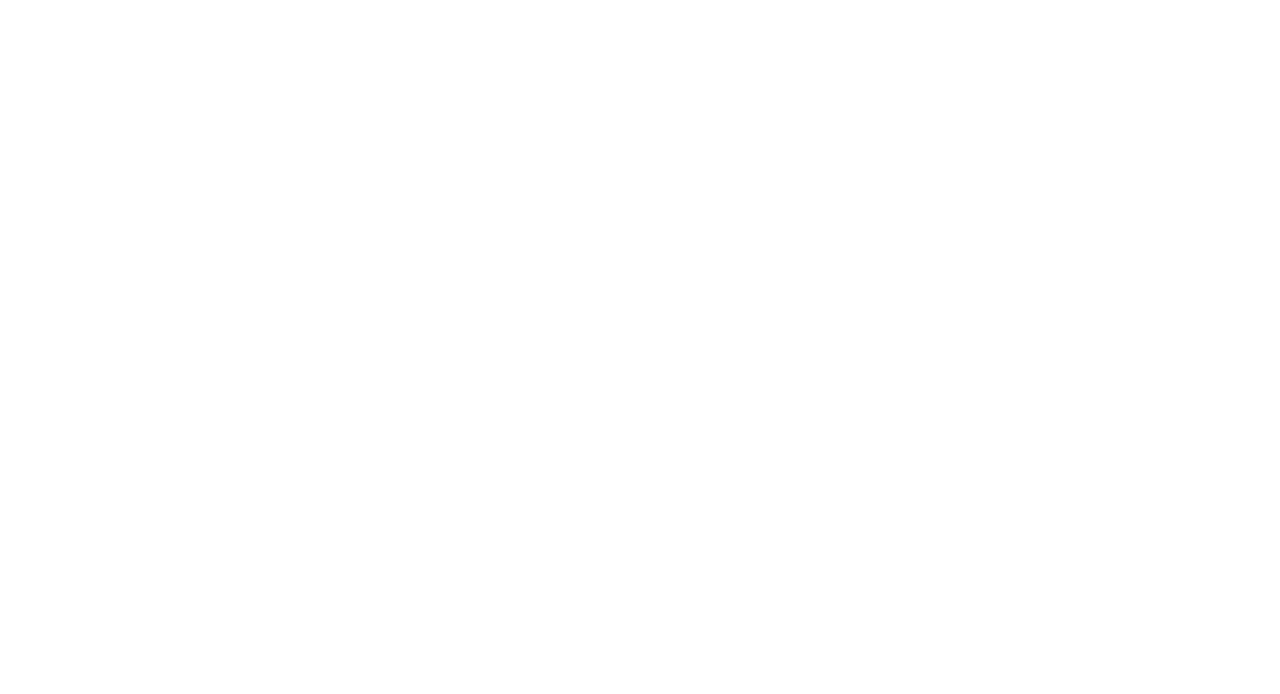
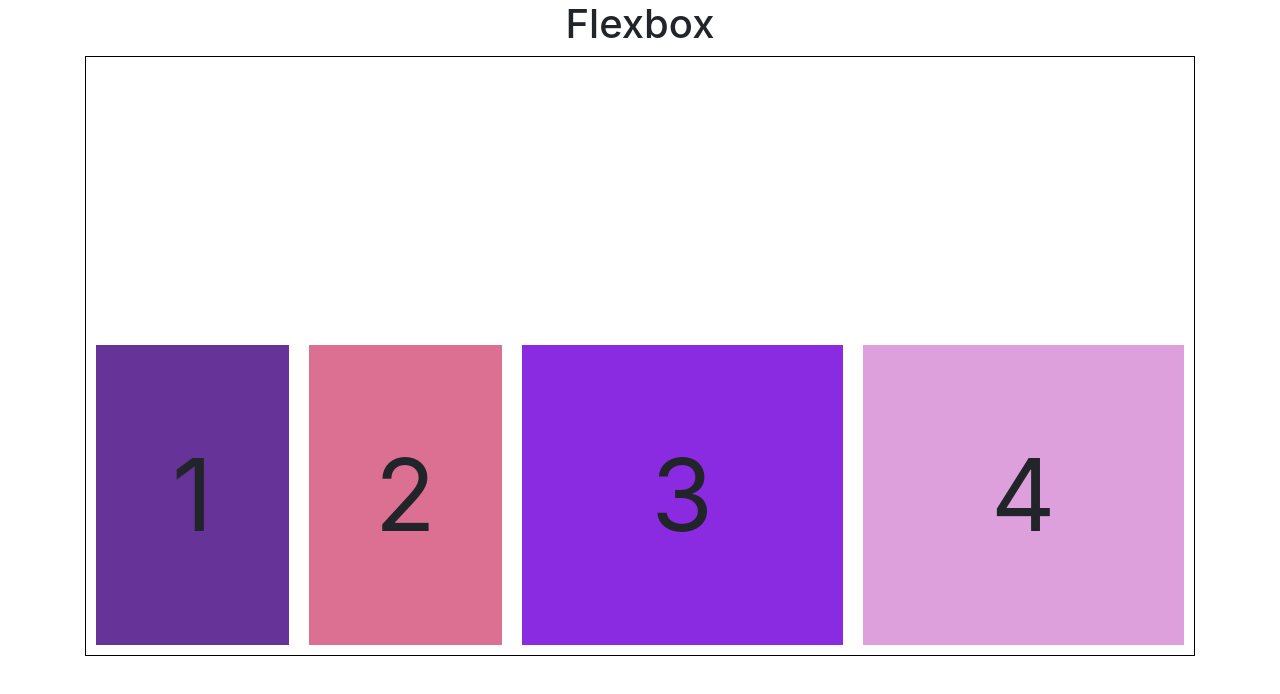
Before and after one commit to jenbrook375/Flexbox-Example, a plain HTML site: page index.html in a window 1280 px wide. Drawn offline with nearby package versions, Linux system fonts and the light colour scheme.

Commit message:
created h1, div class block1, 4 divs containing numerals, used flexbox to center numerals and set divs to bottom of container

```diff
--- a/css/styles.css
+++ b/css/styles.css
@@ -1,3 +1,50 @@
 .container {
+    display: flex;
+    flex-direction: column;
+}
 
+h1 {
+    align-self: center;
 }
+
+.block-1 {
+    display: flex;
+    border: 1px solid black;
+    height: 600px;
+    align-items: flex-end
+}
+
+.box {
+    display: flex;
+    height: 300px;
+    margin: 10px;
+    font-size: 100px;
+}
+
+.one, .two {
+    width: 300px;
+}
+
+.three, .four {
+    width: 500px;
+}
+
+.one {
+    background: rebeccapurple;
+}
+
+.two {
+    background: palevioletred;
+}
+
+.three {
+    background: blueviolet;
+}
+
+.four {
+    background: plum;
+}
+
+p {
+    margin: auto;
+}
--- a/index.html
+++ b/index.html
@@ -6,10 +6,27 @@
     <meta http-equiv="X-UA-Compatible" content="ie=edge">
     <link rel="stylesheet" href="https://stackpath.bootstrapcdn.com/bootstrap/4.3.1/css/bootstrap.min.css" integrity="sha384-ggOyR0iXCbMQv3Xipma34MD+dH/1fQ784/j6cY/iJTQUOhcWr7x9JvoRxT2MZw1T" crossorigin="anonymous">
     <link rel="stylesheet" type="text/css" href="css/styles.css">
-    <title>Document</title>
+    <title>Flexbox-Example</title>
 </head>
 <body>
     <div class="container">
+
+        <h1>Flexbox</h1>
+
+        <div class="block-1">
+            <div class="box one">
+                <p>1</p>
+            </div>
+            <div class="box two">
+                <p>2</p>
+            </div>
+            <div class="box three">
+                <p>3</p>
+            </div>
+            <div class="box four">
+                <p>4</p>
+            </div>
+        </div>
 
 
 
```
